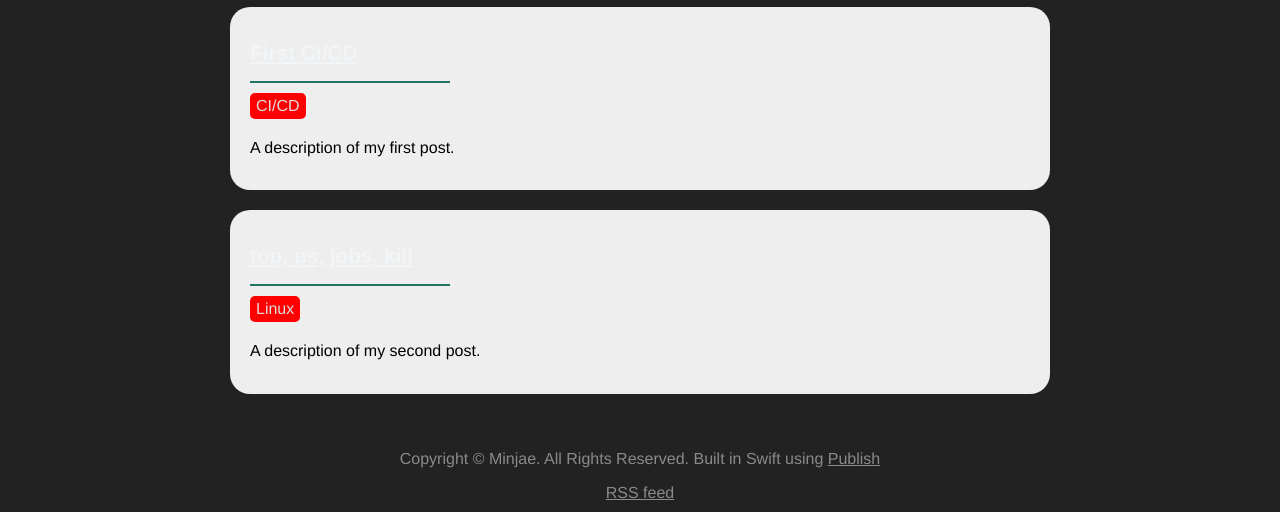
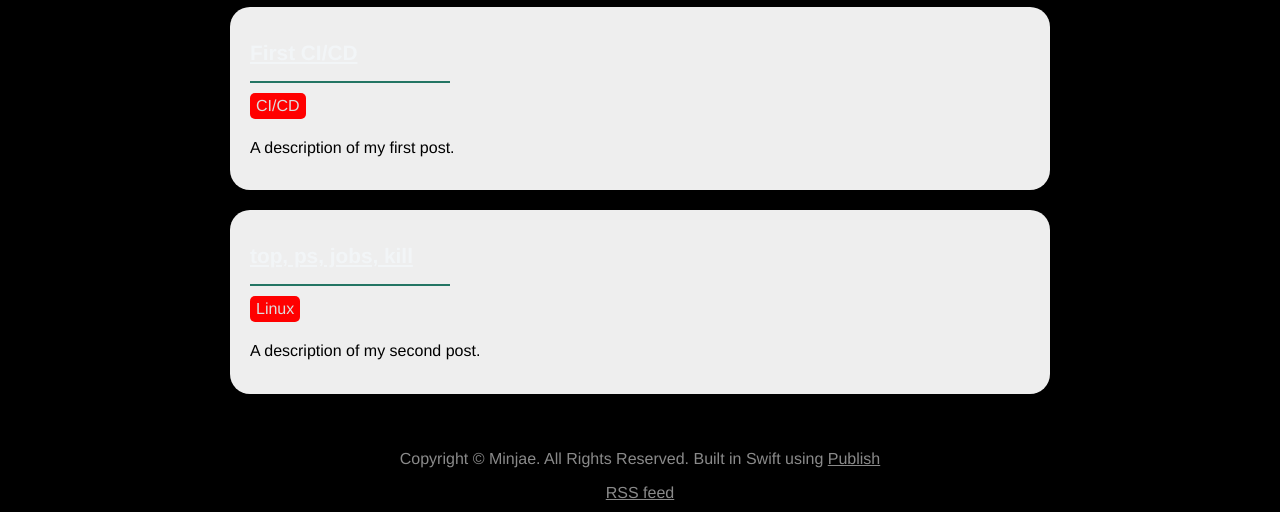
Before and after one commit to gomminjae/Gomminjae-, a plain HTML site: page Output/index.html in a window 1280 px wide. Shown: the part 405-917 px from the top of the page. Drawn offline with Linux system fonts and the light colour scheme.

Commit message:
Feat: Background

```diff
--- a/Output/sitemap.xml
+++ b/Output/sitemap.xml
@@ -1 +1 @@
-<?xml version="1.0" encoding="UTF-8"?><urlset xmlns="http://www.sitemaps.org/schemas/sitemap/0.9" xmlns:image="http://www.google.com/schemas/sitemap-image/1.1"><url><loc>https://gomminjae/gomminjae.github.io/about</loc><changefreq>daily</changefreq><priority>1.0</priority><lastmod>2024-01-05</lastmod></url><url><loc>https://gomminjae/gomminjae.github.io/portfolio</loc><changefreq>daily</changefreq><priority>1.0</priority><lastmod>2024-01-05</lastmod></url><url><loc>https://gomminjae/gomminjae.github.io/posts</loc><changefreq>daily</changefreq><priority>1.0</priority><lastmod>2024-01-05</lastmod></url><url><loc>https://gomminjae/gomminjae.github.io/posts/first-post</loc><changefreq>monthly</changefreq><priority>0.5</priority><lastmod>2024-01-04</lastmod></url><url><loc>https://gomminjae/gomminjae.github.io/posts/top,%20ps,%20jobs,%20kill%20cc2100981aa14be291a1d347ebd8d135</loc><changefreq>monthly</changefreq><priority>0.5</priority><lastmod>2024-01-04</lastmod></url><url><loc>https://gomminjae/gomminjae.github.io/about</loc><changefreq>monthly</changefreq><priority>0.5</priority><lastmod>2023-12-28</lastmod></url></urlset>
+<?xml version="1.0" encoding="UTF-8"?><urlset xmlns="http://www.sitemaps.org/schemas/sitemap/0.9" xmlns:image="http://www.google.com/schemas/sitemap-image/1.1"><url><loc>https://gomminjae/gomminjae.github.io/about</loc><changefreq>daily</changefreq><priority>1.0</priority><lastmod>2024-01-07</lastmod></url><url><loc>https://gomminjae/gomminjae.github.io/portfolio</loc><changefreq>daily</changefreq><priority>1.0</priority><lastmod>2024-01-07</lastmod></url><url><loc>https://gomminjae/gomminjae.github.io/posts</loc><changefreq>daily</changefreq><priority>1.0</priority><lastmod>2024-01-07</lastmod></url><url><loc>https://gomminjae/gomminjae.github.io/posts/first-post</loc><changefreq>monthly</changefreq><priority>0.5</priority><lastmod>2024-01-04</lastmod></url><url><loc>https://gomminjae/gomminjae.github.io/posts/top,%20ps,%20jobs,%20kill%20cc2100981aa14be291a1d347ebd8d135</loc><changefreq>monthly</changefreq><priority>0.5</priority><lastmod>2024-01-04</lastmod></url><url><loc>https://gomminjae/gomminjae.github.io/about</loc><changefreq>monthly</changefreq><priority>0.5</priority><lastmod>2023-12-28</lastmod></url></urlset>
--- a/Output/styles.css
+++ b/Output/styles.css
@@ -5,7 +5,7 @@
 }
 
 body {
-    background-color: #222;
+    background-color: black;
     color: #000;
     font-family: Helvetica, Arial;
     text-align: center;
@@ -149,6 +149,9 @@ p {
 a {
     color: inherit;
 }
+.item-list {
+    background-color: black;
+}
 
 .item-list h1 a:hover {
     color: #237563;
@@ -230,7 +233,7 @@ footer {
 
 @media (prefers-color-scheme: dark) {
     body {
-        background-color: #eee;
+        background-color: black;
     }
 
     body,
--- a/Output/theme/styles.css
+++ b/Output/theme/styles.css
@@ -5,7 +5,7 @@
 }
 
 body {
-    background-color: #222;
+    background-color: black;
     color: #000;
     font-family: Helvetica, Arial;
     text-align: center;
@@ -149,6 +149,9 @@ p {
 a {
     color: inherit;
 }
+.item-list {
+    background-color: black;
+}
 
 .item-list h1 a:hover {
     color: #237563;
@@ -230,7 +233,7 @@ footer {
 
 @media (prefers-color-scheme: dark) {
     body {
-        background-color: #eee;
+        background-color: black;
     }
 
     body,
--- a/Resources/theme/styles.css
+++ b/Resources/theme/styles.css
@@ -5,7 +5,7 @@
 }
 
 body {
-    background-color: #222;
+    background-color: black;
     color: #000;
     font-family: Helvetica, Arial;
     text-align: center;
@@ -149,6 +149,9 @@ p {
 a {
     color: inherit;
 }
+.item-list {
+    background-color: black;
+}
 
 .item-list h1 a:hover {
     color: #237563;
@@ -230,7 +233,7 @@ footer {
 
 @media (prefers-color-scheme: dark) {
     body {
-        background-color: #eee;
+        background-color: black;
     }
 
     body,
```
